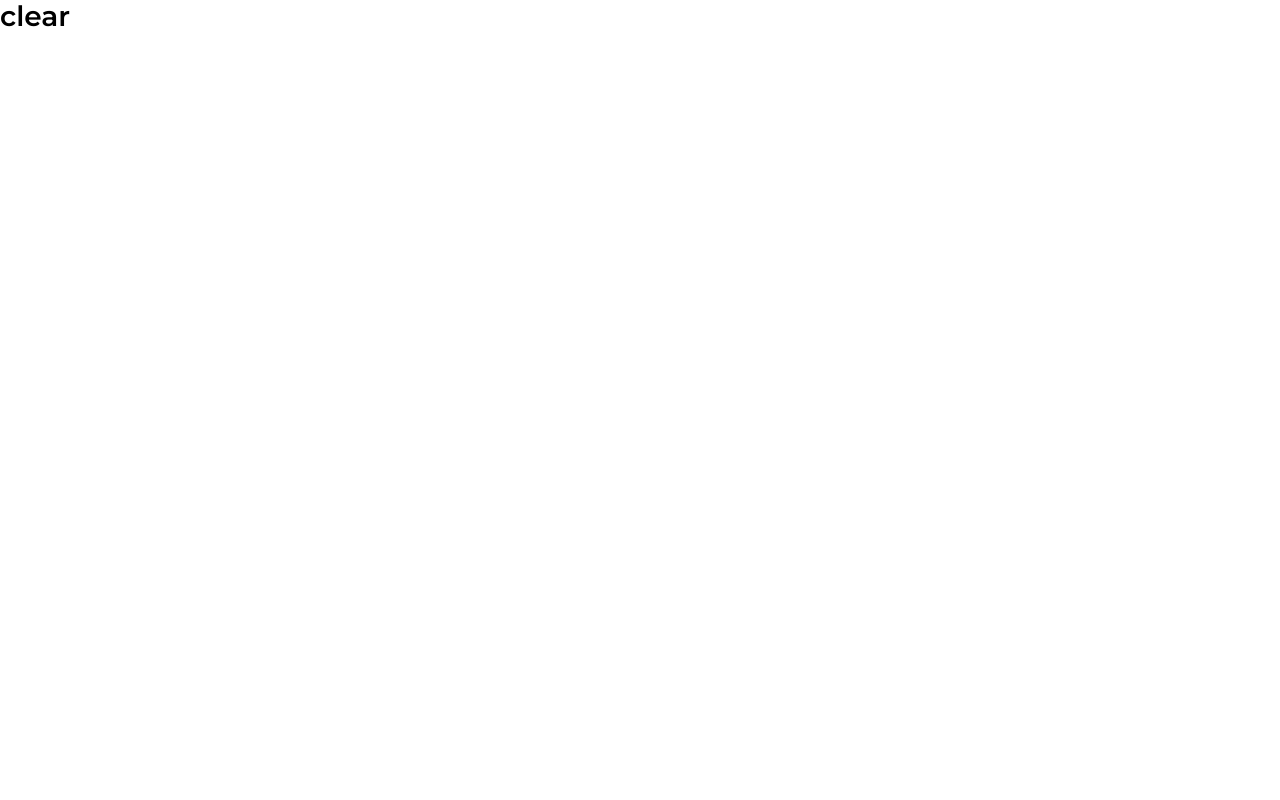
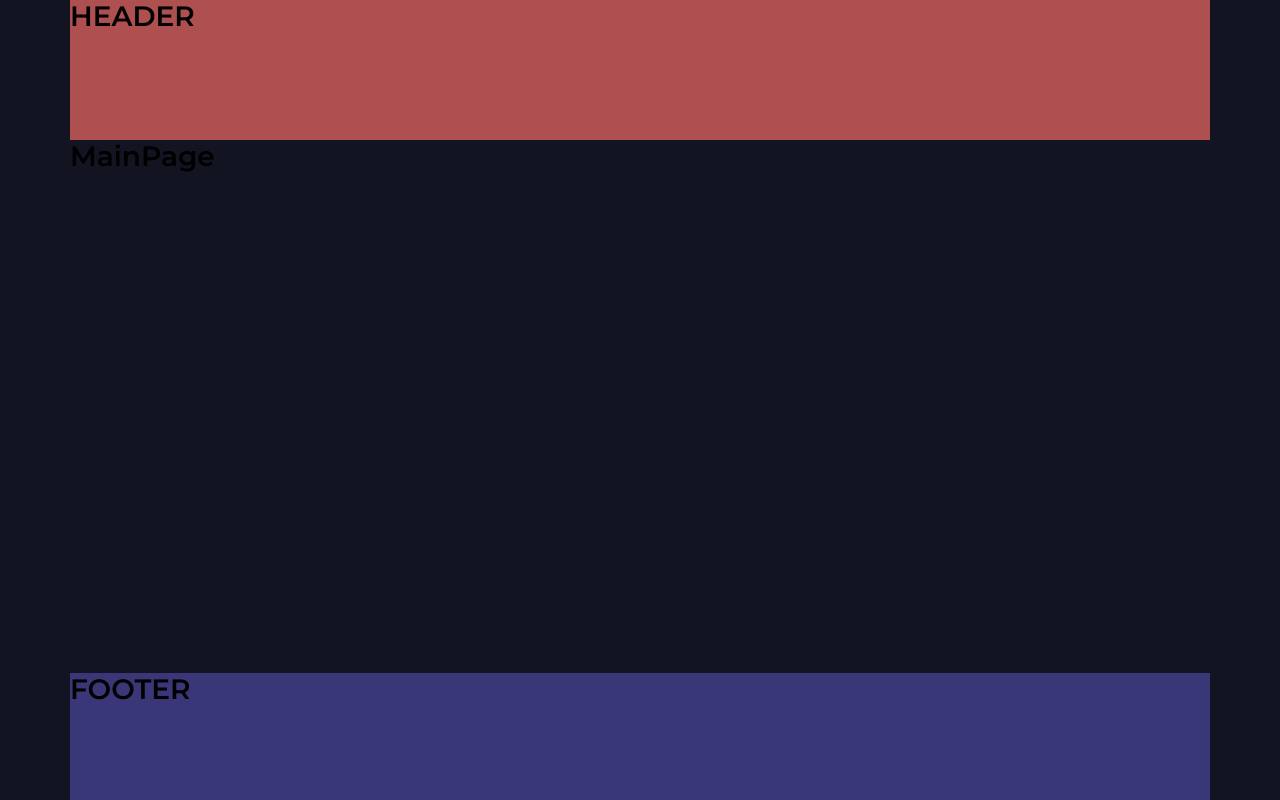
Before and after one commit to itpersonage/Cinema, a React (Create React App) app: page / in a window 1280 px wide. Built offline with nearby package versions, Linux system fonts and the light colour scheme.

Commit message:
Marking_page

```diff
--- a/src/App.tsx
+++ b/src/App.tsx
@@ -1,12 +1,15 @@
 import React from "react";
-import styles from "./App.module.scss";
+import { MainContainer } from "./Containers/MainContainer";
+import { Route, Routes } from "react-router-dom";
+import { PageWrapper } from "./Components/Commons/PageWrapper";
 
 function App() {
   return (
-    <div>
-      <h1>clear</h1>
-    </div>
-
+    <Routes>
+      <Route path="/" element={<PageWrapper />}>
+        <Route path="/" element={<MainContainer />} />
+      </Route>
+    </Routes>
   );
 }
 
--- /dev/null
+++ b/src/Components/Commons/Footer/Footer.module.scss
@@ -0,0 +1,3 @@
+.footer {
+    background-color: #393778;
+}
--- /dev/null
+++ b/src/Components/Commons/Footer/index.tsx
@@ -0,0 +1,10 @@
+import React from "react";
+import style from './Footer.module.scss';
+
+export const Footer = () => {
+    return (
+        <div className={style.footer}>
+            <h1>FOOTER</h1>
+        </div>
+    )
+}
--- /dev/null
+++ b/src/Components/Commons/Header/Header.module.scss
@@ -0,0 +1,3 @@
+.header {
+    background-color: #ae5050;
+}
--- /dev/null
+++ b/src/Components/Commons/Header/index.tsx
@@ -0,0 +1,10 @@
+import React from "react";
+import style from "./Header.module.scss";
+
+export const Header = () => {
+  return (
+    <div className={style.header}>
+      <h1>HEADER</h1>
+    </div>
+  );
+};
--- /dev/null
+++ b/src/Components/Commons/PageWrapper/PageWrapper.module.scss
@@ -0,0 +1,14 @@
+@import "./../../../assets/style/main.scss";
+
+.wrapper {
+  background-color: $main-color;
+}
+
+.wrapper_container {
+  max-width: 1140px;
+  margin: 0 auto;
+  display: grid;
+  grid-template-rows: 140px 1fr 127px;
+  height: 100vh; // or 100%
+  overflow: hidden; // Для избежания горизонтального скролла
+}
--- /dev/null
+++ b/src/Components/Commons/PageWrapper/index.tsx
@@ -0,0 +1,17 @@
+import React from "react";
+import style from "./PageWrapper.module.scss";
+import { Header } from "../Header";
+import { Outlet } from "react-router-dom";
+import { Footer } from "../Footer";
+
+export const PageWrapper = () => {
+  return (
+    <div className={style.wrapper}>
+      <div className={style.wrapper_container}>
+        <Header />
+        <Outlet />
+        <Footer />
+      </div>
+    </div>
+  );
+};
--- /dev/null
+++ b/src/Components/Pages/MainPage/index.tsx
@@ -0,0 +1,8 @@
+import React from "react";
+import style from './MainPage.module.scss';
+
+export const MainPage = () => {
+    return (
+        <h1>MainPage</h1>
+    )
+}
--- /dev/null
+++ b/src/Containers/MainContainer/index.tsx
@@ -0,0 +1,4 @@
+import React from "react";
+import { MainPage } from "../../Components/Pages/MainPage";
+
+export const MainContainer = () => <MainPage />;
--- a/src/assets/style/vars.scss
+++ b/src/assets/style/vars.scss
@@ -11,9 +11,11 @@ $header-button-color:#FFAC28;
 $text-color-grey: #424242c0;
 $background: #fafafa;
 
-//rublebank colors
+//cinema colors
+$main-color: #121521;
+
+
 $border-color-grey: #DEDEDE;
-$main-color: #3A95FF;
 $footer-color-grey: #EFF2F5;
 
 
```
Also changed, not shown: src/Components/Pages/MainPage/MainPage.module.scss (added), src/Containers/MainContainer/MainContainer.module.scss (added), 1 other file (tests, documents, lock files or other folders).
